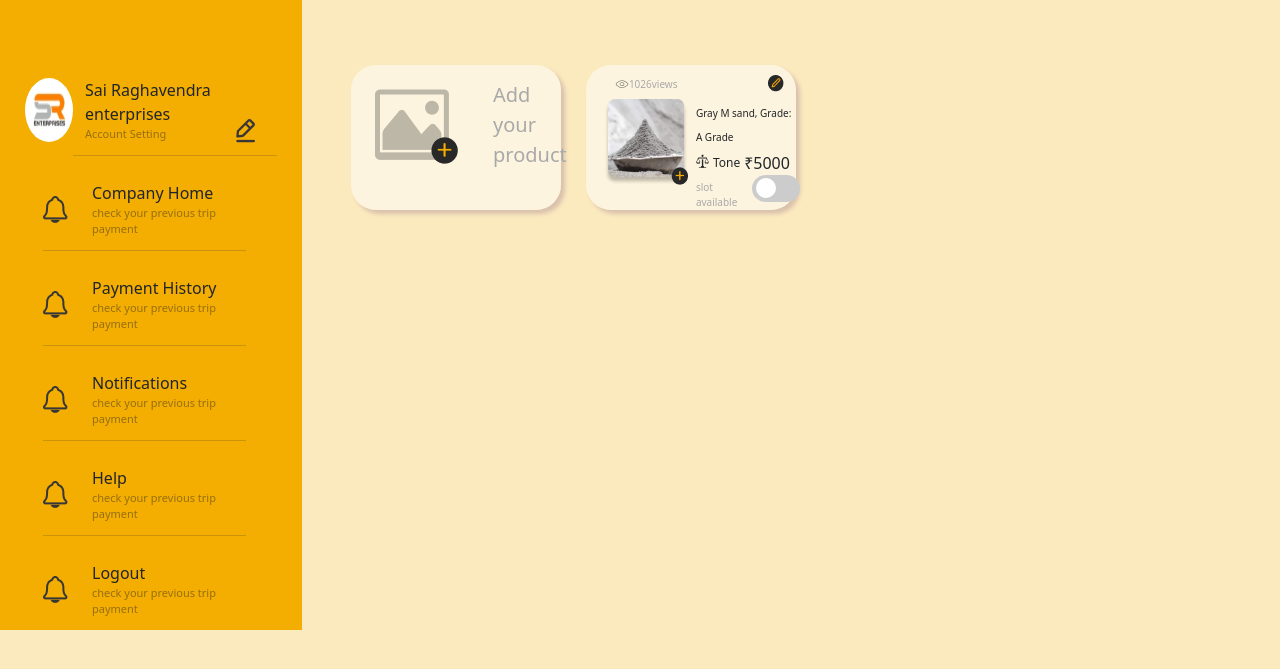
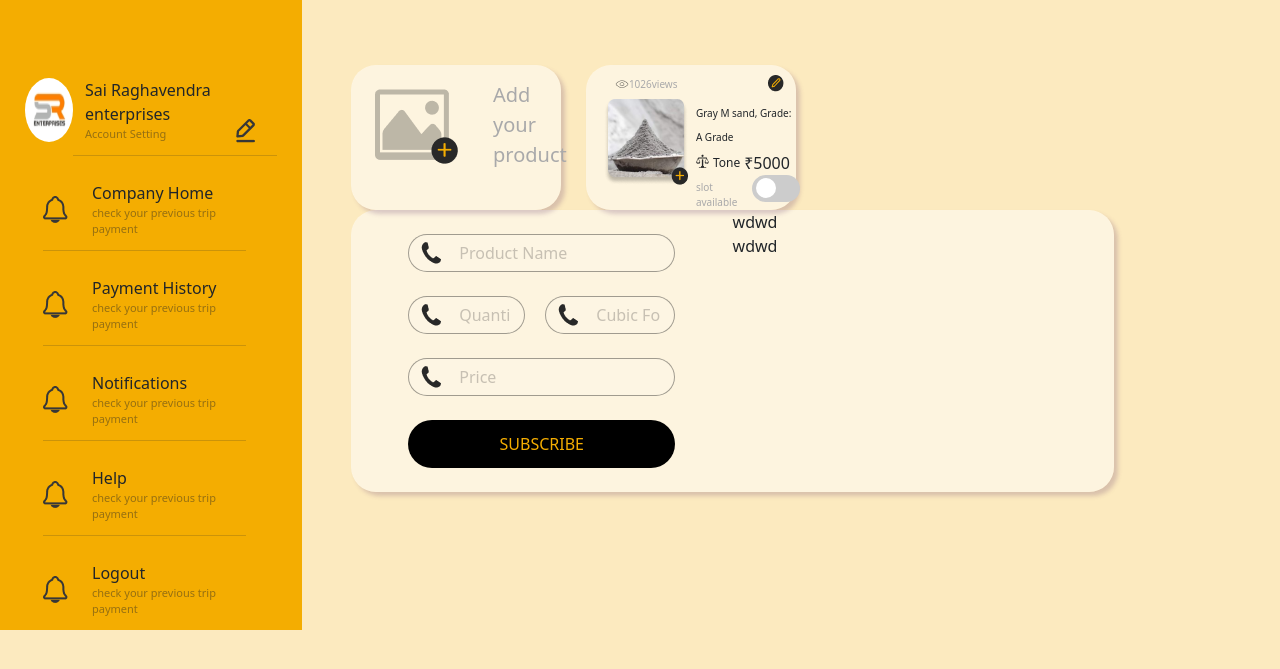
Before and after one commit to sighachandra/bonder, a plain HTML site: page try.html in a window 1280 px wide. Shown: the part 109-778 px from the top of the page. Drawn offline with Linux system fonts and the light colour scheme.

Commit message:
try inner page almost done

```diff
--- a/assets/css/try.css
+++ b/assets/css/try.css
@@ -217,3 +217,48 @@
     padding-right: 5px;
     color: #A9A9AA;
   }
+
+  .pluspage{
+    width: 80%;
+    border-radius: 25px;
+    background-color: rgba(255, 255, 255, 0.5);
+    box-shadow: 4px 4px 4px rgba(116, 71, 117, 0.25);
+
+    margin-left: 25PX;
+  }
+  .firstc{
+      width: 50%;
+      text-align: -webkit-center;
+  }
+  .phn-space-t{
+    background-color: hsl(0deg 0% 100% / 13%);
+    border: 1px solid #0000005e;
+    border-radius: 20px;
+    padding-bottom: 6px;
+    padding-top: 6px;
+    padding-left: 50px;
+  }
+  .w-70{
+      width: 70%;
+  }
+  .w-50{
+      width: 50%;
+  }
+  .w-45{
+      width: 45%;
+  }
+  .p-20{
+      margin-left: 20px;
+  }
+  .sub-wrap-t{
+    text-align: center;
+    padding-top: 24px;
+    border-bottom-width: 12px;
+    padding-bottom: 24px;
+}
+.space-fill{
+    margin-top: 24px;
+}
+.posi-icon-in-t {
+    left: 13px;
+    top: 8px}
--- a/try.html
+++ b/try.html
@@ -247,6 +247,9 @@
                        <!-- end -->
               </div>
               <div class="col-md-9">
+
+                            <!-- Adding product part -->
+
                    <div class="p-9">
                       <div class="f-d">
                          <div class="imageaddbox">
@@ -303,6 +306,44 @@
                       </div>
 
                    </div>
+                            <!-- end of adding product part -->
+                            <!-- Begining of plus clicking page -->
+                   <div class="f-d pluspage">
+
+                                 <!-- first section -->
+
+                         <div class="firstc">
+                            <div class="pos-rel text-center w-70 space-fill">
+                                 <input type="text" class="phn-space-t w-100" placeholder="Product Name"/>
+                                 <img class="pos-abs posi-icon-in" src="assets/images/phn.png" alt="">
+                            </div>
+                            <div class="w-70 f-d space-fill">
+                              <div class="pos-rel w-45">
+                                 <input type="text" class="phn-space-t w-100" placeholder="Quantity"/>
+                                 <img class="pos-abs posi-icon-in" src="assets/images/phn.png" alt="">
+                              </div>
+                              <div class="pos-rel w-50 p-20">
+                                 <input type="text" class="phn-space-t w-100" placeholder="Cubic Foot"/>
+                                 <img class="pos-abs posi-icon-in" src="assets/images/phn.png" alt="">
+                              </div>
+                            </div>
+                            <div class="pos-rel text-center w-70 space-fill">
+                              <input type="text" class="phn-space-t w-100" placeholder="Price"/>
+                              <img class="pos-abs posi-icon-in" src="assets/images/phn.png" alt="">
+                            </div>
+                            <div class="sub-wrap-t w-70">
+                              <button class="subscribe w-100" type="button">SUBSCRIBE</button>
+                           </div>
+                         </div>
+
+                                   <!-- Second section -->
+
+                         <div>
+                           <div>wdwd</div>
+                           <div>wdwd</div>
+                         </div>
+                   </div>
+                                 <!-- end of part         -->
               </div>
           </div>
      </div>
```
